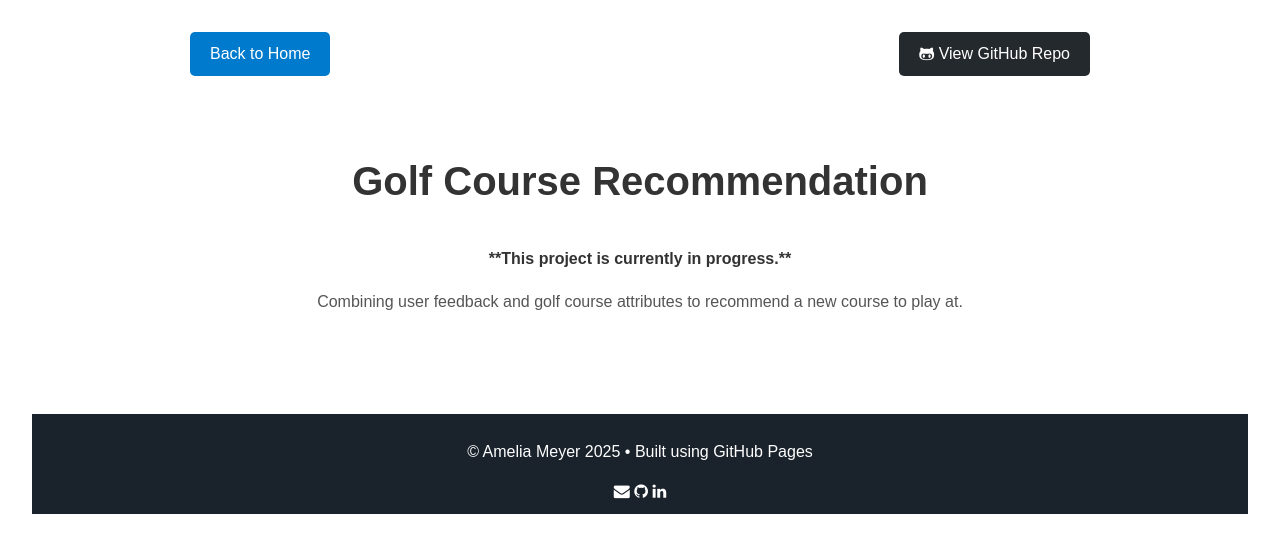
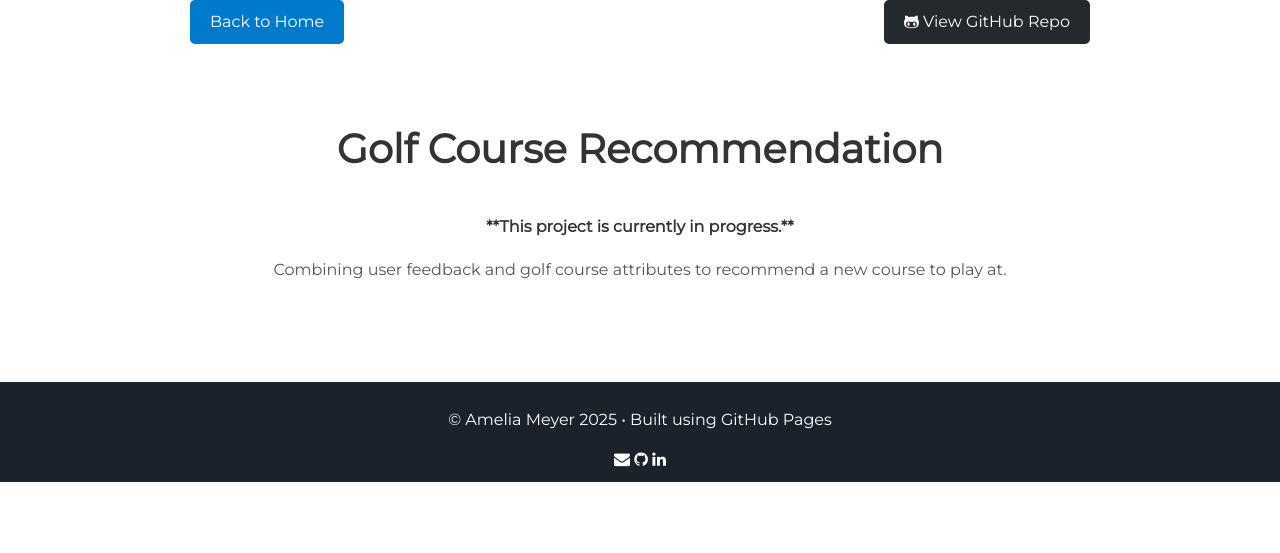
Before and after one commit to ameliameyer/home_, a Jekyll site: the page built from projects/gc_recommendation.html, in a window 1280 px wide. Shown: the top 553 px of the page. Built offline with Jekyll 4.4.1, drawn with Linux system fonts in a browser that asks for light colours.

Commit message:
Update project_page.html

```diff
--- a/_layouts/project_page.html
+++ b/_layouts/project_page.html
@@ -5,7 +5,7 @@
     {% include head.html %}
     <style>
       body {
-        font-family: 'YourPrimaryFont', sans-serif; /* Optional override */
+        <!--font-family: 'YourPrimaryFont', sans-serif; /* Optional override */-->
         padding: 2rem;
         background-color: #fff;
       }
```
